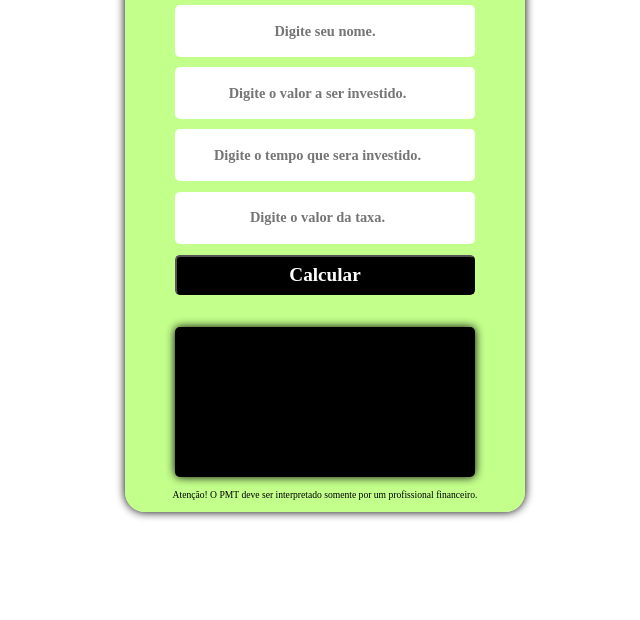
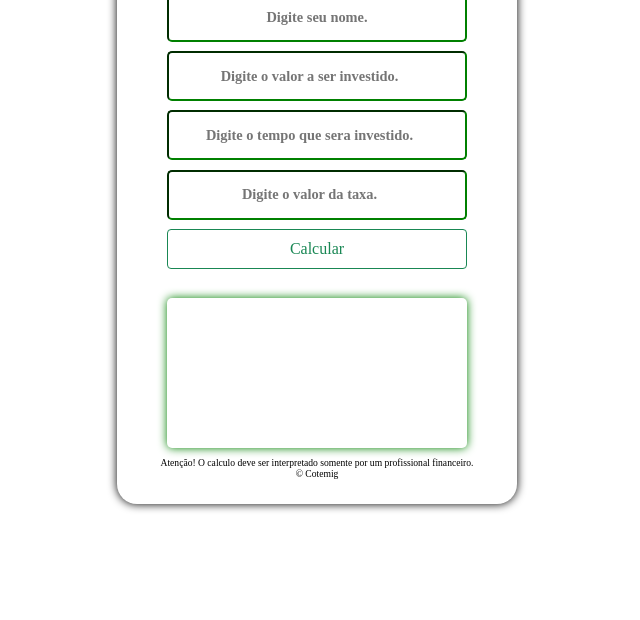
Before and after one commit to BronsilberTeixeira/PF3_BronsilberTeixeiraSantos, a plain HTML site: page index.html in a window 1280 px wide. Shown: the part 196-816 px from the top of the page, without its empty margins (323-963 px from the left). Drawn offline with nearby package versions, Linux system fonts and the light colour scheme.

Commit message:
style e html

```diff
--- a/index.html
+++ b/index.html
@@ -4,35 +4,44 @@
     <meta charset="UTF-8">
     <meta name="viewport" content="width=device-width, initial-scale=1.0">
     <title>PMT</title>
+        <!-- Bootstrap -->
+        <link href="https://cdn.jsdelivr.net/npm/bootstrap@5.1.0/dist/css/bootstrap.min.css" rel="stylesheet" integrity="sha384-KyZXEAg3QhqLMpG8r+8fhAXLRk2vvoC2f3B09zVXn8CA5QIVfZOJ3BCsw2P0p/We" crossorigin="anonymous">
+        <script src="https://cdn.jsdelivr.net/npm/bootstrap@5.1.0/dist/js/bootstrap.bundle.min.js" integrity="sha384-U1DAWAznBHeqEIlVSCgzq+c9gqGAJn5c/t99JyeKa9xxaYpSvHU5awsuZVVFIhvj" crossorigin="anonymous"></script>
+        <script src="https://cdn.jsdelivr.net/npm/@popperjs/core@2.9.3/dist/umd/popper.min.js" integrity="sha384-eMNCOe7tC1doHpGoWe/6oMVemdAVTMs2xqW4mwXrXsW0L84Iytr2wi5v2QjrP/xp" crossorigin="anonymous"></script>
+        <script src="https://cdn.jsdelivr.net/npm/bootstrap@5.1.0/dist/js/bootstrap.min.js" integrity="sha384-cn7l7gDp0eyniUwwAZgrzD06kc/tftFf19TOAs2zVinnD/C7E91j9yyk5//jjpt/" crossorigin="anonymous"></script>
+        <!-- End Bootstrap -->
     <link rel="stylesheet" href="style.css">
   </head>
 <body>
     <main>
         <div class="section">
-            <div class="title">Calculadora PMT</div>
+            <h2 class="title">Calculo de investimento</h2>
 
-            <div class="input">
+            <div class="input col-auto">
               <input placeholder="Digite seu nome." type="text" id="nome" required="required">
             </div>
 
-            <div class="input">
+            <div class="input col-auto">
               <input placeholder="Digite o valor a ser investido." type="number" id="valor" required="required">
             </div>
 
 
-            <div class="input">
+            <div class="input col-auto">
                 <input placeholder="Digite o tempo que sera investido." type="number" id='tempo' required="required">
            </div>
 
-           <div class="input">
+           <div class="input col-auto">
              <input placeholder="Digite o valor da taxa." type="number" id='taxa' required="required" >
          </div>
 
-           <button id='calcular'>Calcular</button>
+           <button class="btn btn-outline-success" id='calcular'>Calcular</button>
 
            <div class="result" id='resultado'></div>
 
-           <footer> Atenção! O PMT deve ser interpretado somente por um profissional financeiro. </footer>
+           <footer>
+              Atenção! O calculo deve ser interpretado somente por um profissional financeiro.
+              <p>&copy; Cotemig</p>
+             </footer>
        </div>
     </main>
 <script src="script.js"></script>
--- a/script.js
+++ b/script.js
@@ -12,7 +12,7 @@ function pmt () {
 
         const vr = valor*(((1+i)**tempo-1)/i).toFixed(2);
 
-        resultado.textContent = `${nome}, se você aplicar ${valor}, à taxa de juros de ${i}, durante ${tempo}, vc acomulara ${vr}`
+        resultado.textContent = `${nome}, se você aplicar ${valor}, à taxa de juros de ${i}, durante ${tempo}, você acomulara ${vr}`
 
     }
     else
--- a/style.css
+++ b/style.css
@@ -10,7 +10,6 @@ main{
   .section{
     display: flex;
     flex-direction: column;
-    background-color: rgba(177, 255, 104, 0.767);
     width: 400px;
     height: 600px;
     align-items: center;
@@ -36,13 +35,13 @@ main{
     height: 50px;
     justify-content: center;
     align-items: center;
+    color: #008000;
   }
   .input input {
     width: 500px;
     height: 50px;
     border-radius: 5px;
-    border:none;
-    outline: 0;
+    border-color: #008000;
     font: bold 0.9rem bold;
     text-align: center;
   }
@@ -51,9 +50,6 @@ main{
     width: 300px;
     height: 40px;
     font: bold 1.2rem bold;
-    background: rgb(0, 0, 0);
-    color: rgb(255, 255, 255);
-    outline: none;
     border-radius: 5px;
     cursor: pointer;
   }
@@ -66,9 +62,9 @@ main{
     height: 150px;
     border-radius: 5px;
     font: normal 1.0rem bold;
-    box-shadow: 0px 0px 10px black;
-    background: #000;
-    color: rgb(255, 255, 255);
+    box-shadow: 0px 0px 10px #008000;
+    background: #fff;
+    color: #008000;
     padding: 20px;
     box-sizing: border-box;
     user-select: none;
```
